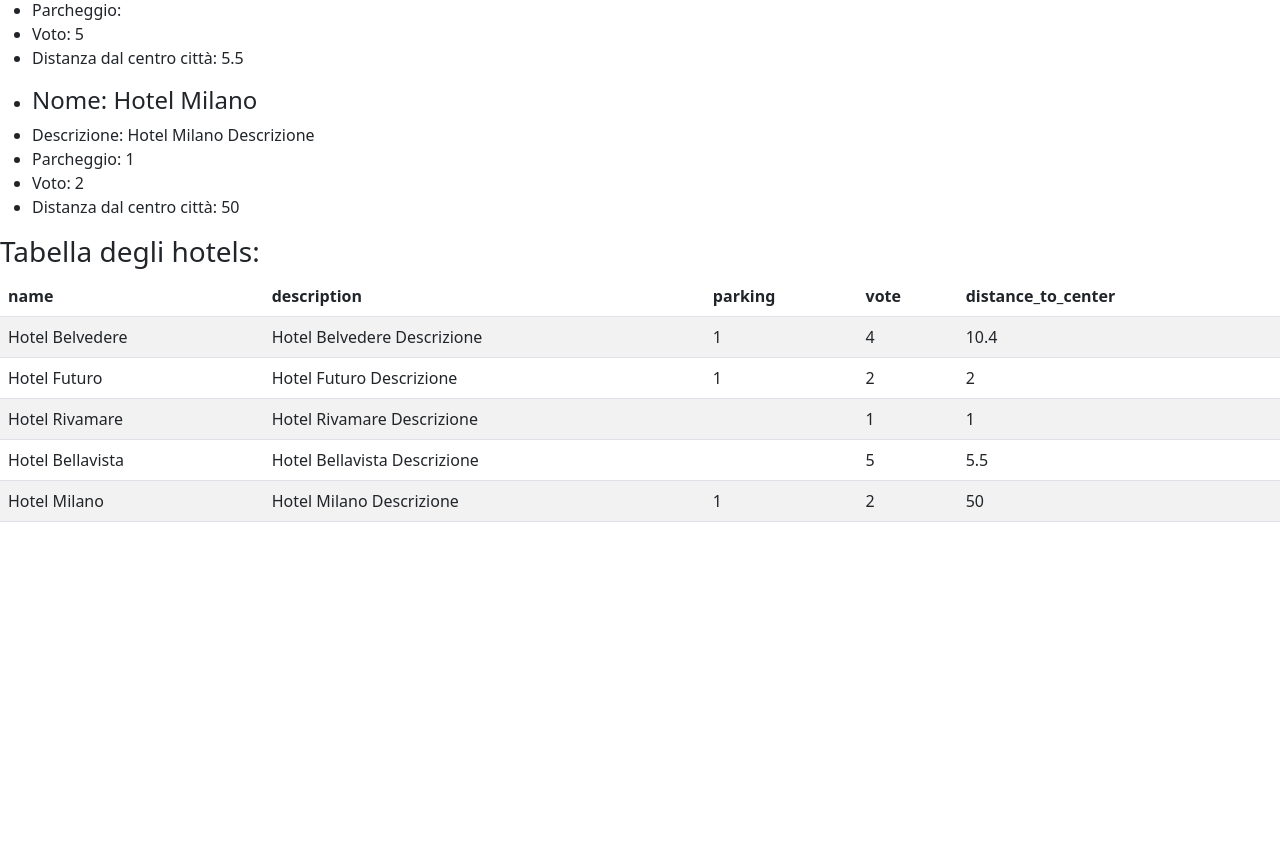
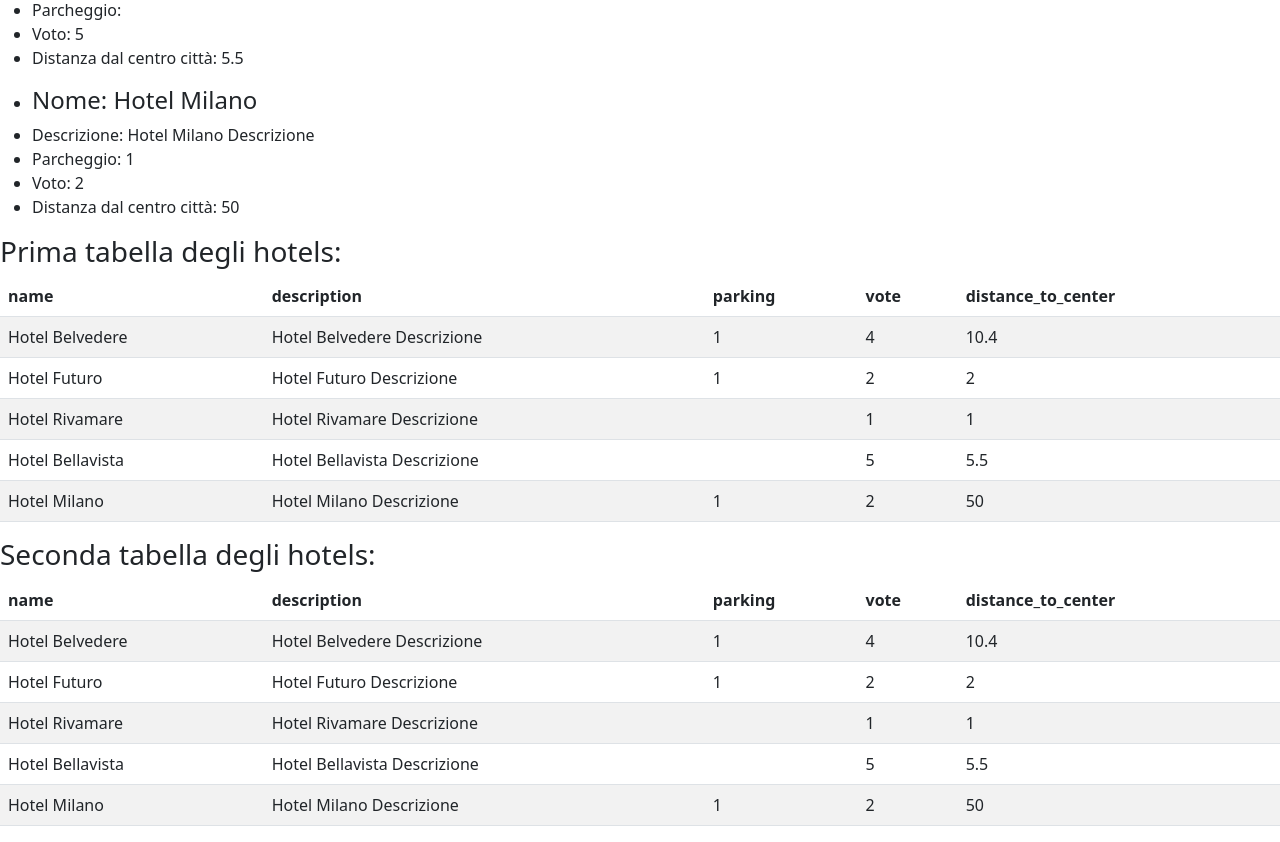
Before and after one commit to Serenajandra/php-hotel, a PHP site: page / in a window 1280 px wide. Shown: the part 551-1393 px from the top of the page. Before the commit the page ends 1073 px from the top, so only its background shows below. Run offline with PHP 8.4, Linux system fonts and the light colour scheme.

Commit message:
tabella rifatta con ciclo for innestato

```diff
--- a/index.php
+++ b/index.php
@@ -79,7 +79,44 @@ $hotels = [
     }
     ?>
 
-    <h3>Tabella degli hotels:</h3>
+
+    <h3>Prima tabella degli hotels:</h3>
+    <table class="table table-striped">
+        <thead>
+            <tr>
+                <?php
+
+                foreach ($hotels[0] as $key => $key) {
+                    echo "<th scope='col'>" . $key . "</th>";
+                }
+
+                ?>
+            </tr>
+        </thead>
+        <!-- Per ogni hotel stampa tutti i suoi valori -->
+
+        <tbody>
+            <!-- <tr> -->
+            <?php
+            for ($i = 0; $i < count($hotels); $i++) {
+                $this_hotel = $hotels[$i];
+            ?>
+                <tr>
+
+                <?php
+                // Stampo i valori degli hotel
+                foreach ($this_hotel as $key => $value) {
+                    echo "<td>" . $value . "</td>";
+                };
+            }
+                ?>
+                </tr>
+
+        </tbody>
+    </table>
+
+
+    <h3>Seconda tabella degli hotels:</h3>
     <table class="table table-striped">
         <thead>
             <tr>
```
